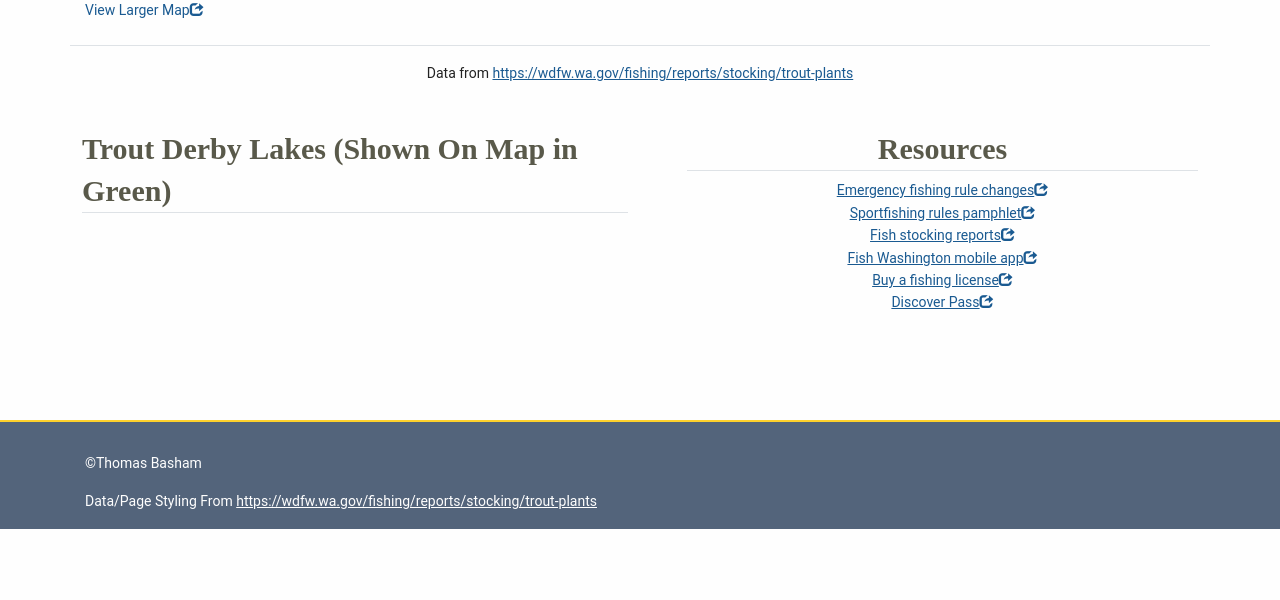
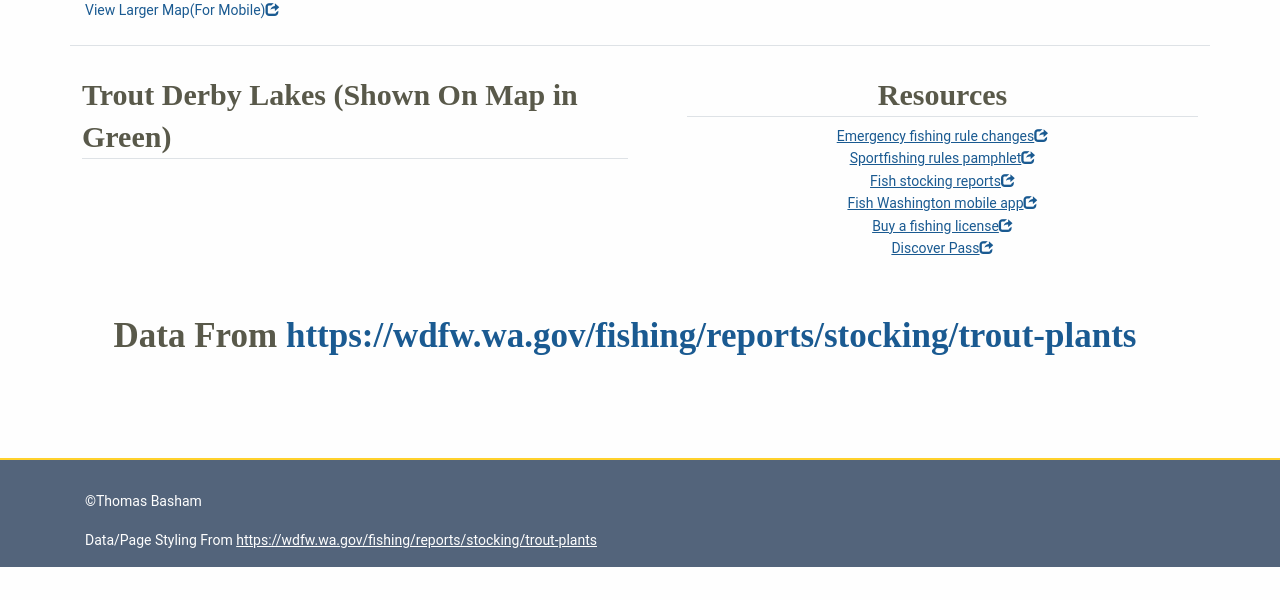
Before and after one commit to Thomas-Basham/trout-tracker-wa-backend, a Flask app: template templates/index.html in a window 1280 px wide. Shown: the part 73-673 px from the top of the page. Run offline with Flask 2, Linux system fonts and the light colour scheme; the template is opened without the code that fills it, so the values that code supplies are empty; some libraries are stand-ins or nearby versions.

Commit message:
fixed map

```diff
--- a/templates/index.html
+++ b/templates/index.html
@@ -26,13 +26,10 @@
 
 </header>
 <div style="padding-bottom: 3vh; width: 100%" class="container border-bottom">
-    <a href="/fullscreen">View Larger Map<span class="glyphicon glyphicon-share"></span></a>
+    <a href="/fullscreen">View Larger Map(For Mobile)<span class="glyphicon glyphicon-share"></span></a>
     {{ folium_map | safe }}
 </div>
 
-<p style="text-align: center; padding-top: 2vh">Data from <a
-        href="https://wdfw.wa.gov/fishing/reports/stocking/trout-plants">https://wdfw.wa.gov/fishing/reports/stocking/trout-plants</a>
-</p>
 
 <div style="padding-top: 1vh; color: cadetblue" class="container row">
     <div class="col">
@@ -70,6 +67,9 @@
     <div class="row" style="text-align: center;">
 
         <div>
+<h1 style="text-align: center; padding-top: 2vh">Data From <a
+        href="https://wdfw.wa.gov/fishing/reports/stocking/trout-plants">https://wdfw.wa.gov/fishing/reports/stocking/trout-plants</a>
+</h1>
             {{ most_recent_stocked | safe }}
         </div>
     </div>
--- a/templates/map_full_screen.html
+++ b/templates/map_full_screen.html
@@ -17,13 +17,12 @@
 
     </div>
 
-<div style="padding-inline: 1vw; width: 100%; margin: 0 auto" class="col ">
-    {{ folium_map | safe }}
-</div>
+
 
 
 
 </div>
+    {{ folium_map | safe }}
 
 
 </head>
```
